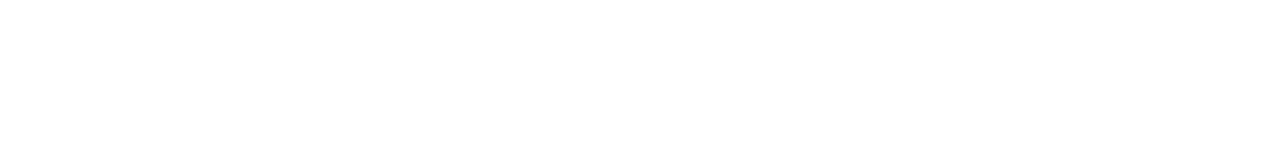
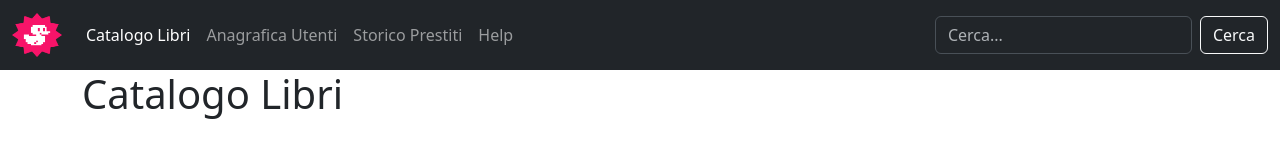
Before and after one commit to StefaniaVitali/html-css-bootstrap-dashboard, a plain HTML site: page index.html in a window 1280 px wide. Drawn offline with nearby package versions, Linux system fonts and the light colour scheme.

Commit message:
Add navbar

```diff
--- a/index.html
+++ b/index.html
@@ -8,8 +8,42 @@
 </head>
 <body>
     <header>
+        <nav class="navbar navbar-expand-lg bg-dark" data-bs-theme="dark">
+            <div class="container-fluid">
+              <a class="navbar-brand" href="#">
+                <img src="./img/duck.png" alt="logo" width="50" height="44">
+              </a>
+              <button class="navbar-toggler" type="button" data-bs-toggle="collapse" data-bs-target="#navbarSupportedContent" aria-controls="navbarSupportedContent" aria-expanded="false" aria-label="Toggle navigation">
+                <span class="navbar-toggler-icon"></span>
+              </button>
+              <div class="collapse navbar-collapse" id="navbarSupportedContent">
+                <ul class="navbar-nav me-auto mb-2 mb-lg-0 text-white">
+                  <li class="nav-item">
+                    <a class="nav-link active" aria-current="page" href="#">Catalogo Libri</a>
+                  </li>
+                  <li class="nav-item">
+                    <a class="nav-link" href="#">Anagrafica Utenti</a>
+                  </li>
+                  <li class="nav-item">
+                    <a class="nav-link" href="#">Storico Prestiti</a>
+                  </li>
+                  <li class="nav-item">
+                    <a class="nav-link" href="#">Help</a>
+                  </li>
+                </ul>
+                <form class="d-flex" role="search">
+                  <input class="form-control me-2" type="search" placeholder="Cerca..." aria-label="Search">
+                  <button class="btn btn-outline-light" type="submit">Cerca</button>
+                </form>
+              </div>
+            </div>
+          </nav>
     </header>
-    <main></main>
+    <main>
+        <div class="container">
+            <h1>Catalogo Libri</h1>
+        </div>
+    </main>
     <footer></footer>
     <script src="https://cdn.jsdelivr.net/npm/bootstrap@5.3.3/dist/js/bootstrap.bundle.min.js" integrity="sha384-YvpcrYf0tY3lHB60NNkmXc5s9fDVZLESaAA55NDzOxhy9GkcIdslK1eN7N6jIeHz" crossorigin="anonymous"></script>
 
```
